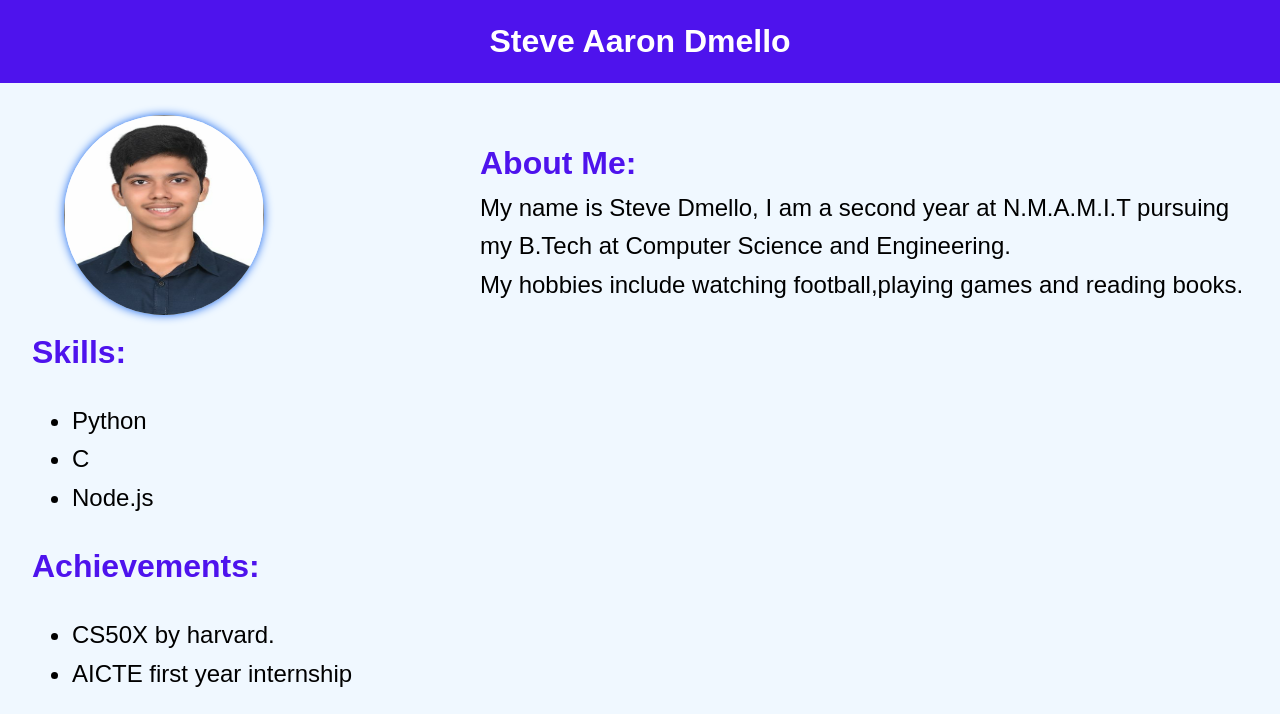
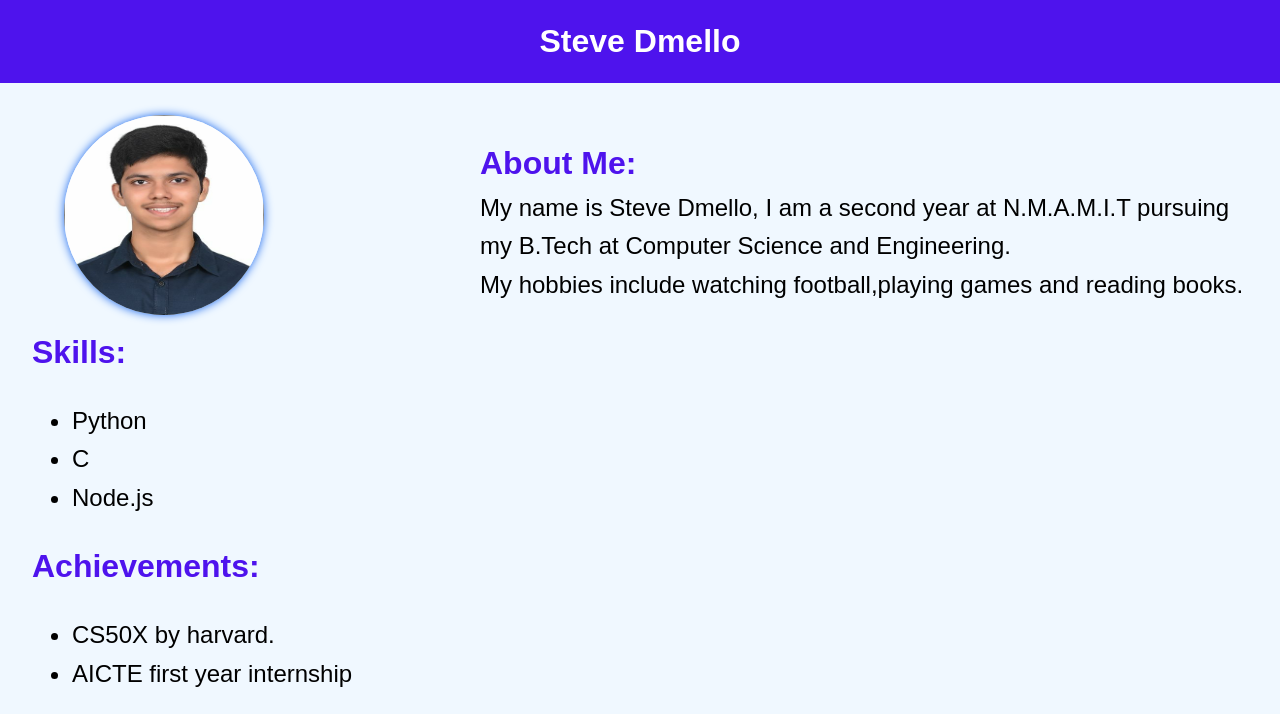
Before and after one commit to Frenchietoasted/fewd, a plain HTML site: page index.html in a window 1280 px wide. Shown: the top 714 px of the page. Drawn offline with Linux system fonts and the light colour scheme.

Commit message:
Update header name from 'Steve Aaron Dmello' to 'Steve Dmello'

```diff
--- a/index.html
+++ b/index.html
@@ -8,7 +8,7 @@
 </head>
 <body>
     <header>
-        <h1>Steve Aaron Dmello</h1>
+        <h1>Steve Dmello</h1>
     </header>
     <main>
         <section class="profile">
```
